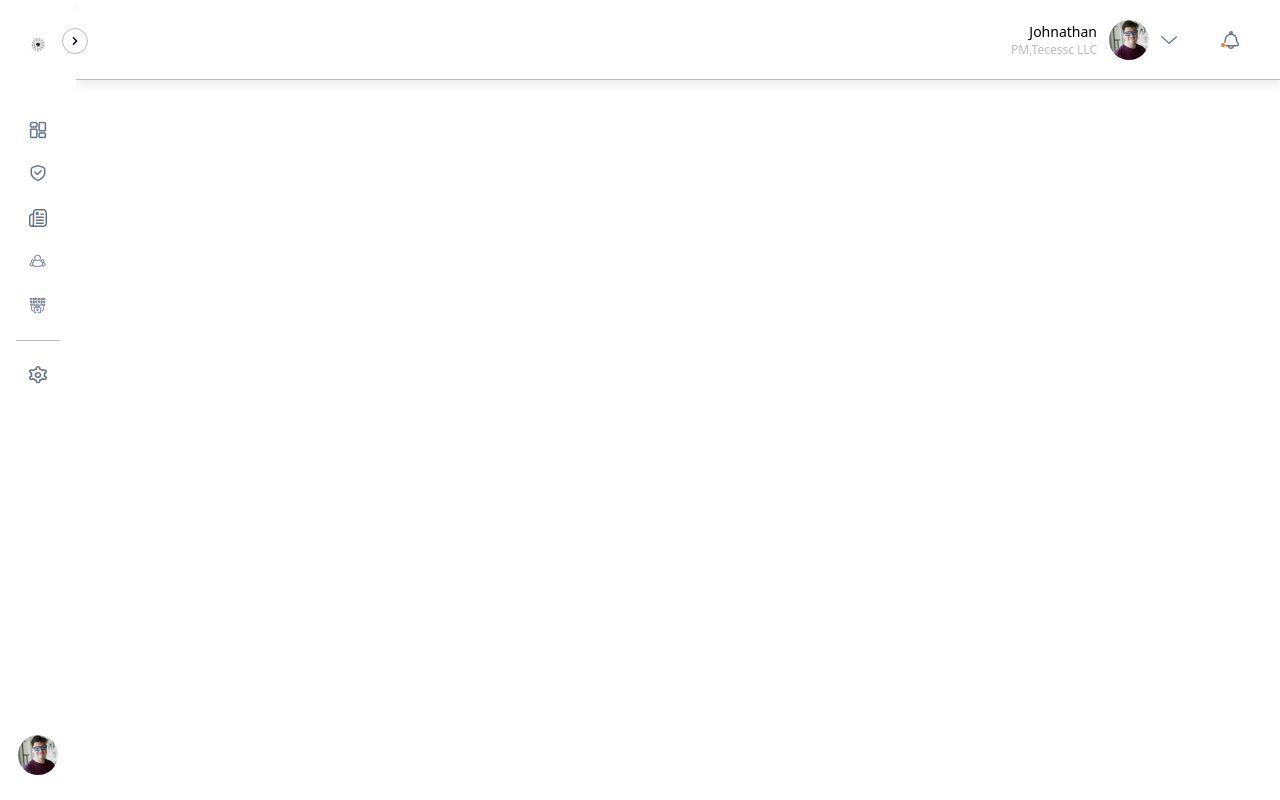
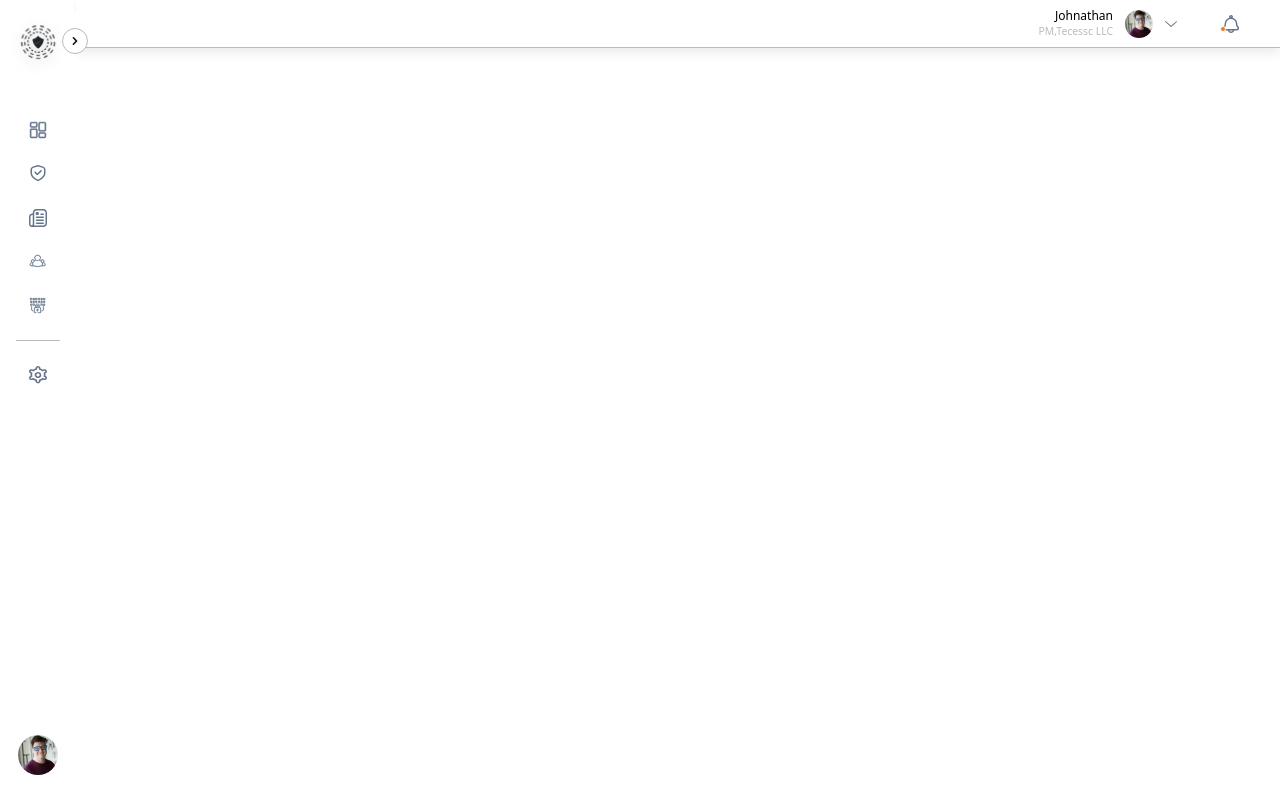
Before and after one commit to tariq-csit/frontend-staging, a React (Vite) app: page / in a window 1280 px wide. Built offline with nearby package versions, Linux system fonts and the light colour scheme.

Commit message:
Final adjustments

```diff
--- a/src/components/navbar/Navbar.tsx
+++ b/src/components/navbar/Navbar.tsx
@@ -7,20 +7,20 @@ import ntfcnOrange from '/ntfcn=orange.svg'
 
 function Navbar() {
   return (
-    <div className='bg-orange-50 flex pl-0 pr-6 sm:pr-10 py-4 flex-col w-full h-20 justify-center items-center self-stretch border-b border-secondary bg-white shadow-component'>
+    <div className='flex pl-0 pr-6 sm:pr-10 py-4 flex-col w-full h-12 justify-center items-center self-stretch border-b border-secondary bg-white shadow-component'>
       <div className='flex pl-10 justify-end items-center gap-component self-stretch'>
         <div className='flex justify-center items-center gap-5 sm:gap-8 lg:gap-[2.8125rem]'>
           <div className='flex items-center gap-3'>
 
           <div className='text-end'>
-            <p className='text-[0.65rem] sm:text-xs lg:text-sm font-medium'>Johnathan</p>
-            <p className='text-[0.525rem] sm:text-[0.65rem] lg:text-xs text-secondary font-normal'>PM,Tecessc LLC</p>
+            <p className='text-[0.5rem] sm:text-[0.65rem] lg:text-xs font-medium'>Johnathan</p>
+            <p className='text-[0.425rem] sm:text-[0.55rem] lg:text-[0.65rem] text-secondary font-normal'>PM,Tecessc LLC</p>
           </div>
-          <img className='w-6 sm:w-8 lg:w-10' src={profilePic}/>
-          <img className='w-2 sm:w-3 lg:w-4 ' src={downArrow}  />
+          <img className='w-4 sm:w-5 lg:w-7' src={profilePic}/>
+          <img className='w-1 sm:w-2 lg:w-3 ' src={downArrow}  />
           </div>
-            <img className='w-[1.125rem] h-[1.125rem]' src={notificationBell} />
-            <img className='absolute right-[3.4rem] top-[2.6rem]' src={ntfcnOrange}/>
+            <img className='w-3 sm:w-[1.125rem] h-[1.125rem]' src={notificationBell} />
+            <img className='absolute right-8 sm:right-[3.4rem] top-[1.6rem]' src={ntfcnOrange}/>
         </div>
       </div>
     </div>
--- a/src/components/sidebar/Sidebar.tsx
+++ b/src/components/sidebar/Sidebar.tsx
@@ -54,7 +54,7 @@ function Sidebar() {
       <div className="flex flex-col justify-center gap-6 self-stretch ">
         <div className="flex  items-center gap-[0.75rem] self-stretch">
           <img
-            className={`${collapsed && "w-full p-0"} p-component mt-4 sm:mt-2`}
+            className={`${collapsed? "p-0": 'p-component'}  mt-4 sm:mt-2`}
             src={collapsed ? smallLogo : largeLogo}
           />
           <div
```
